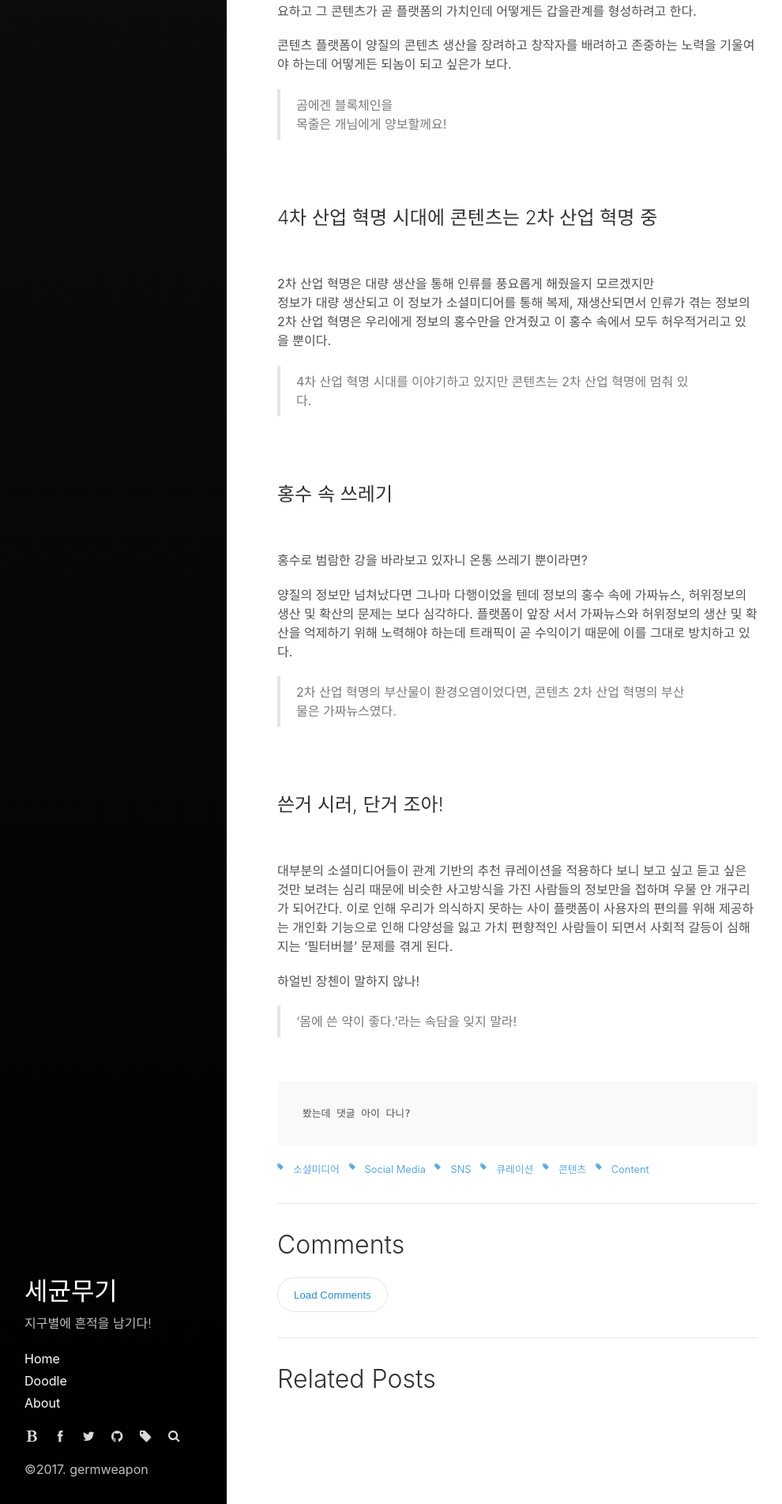
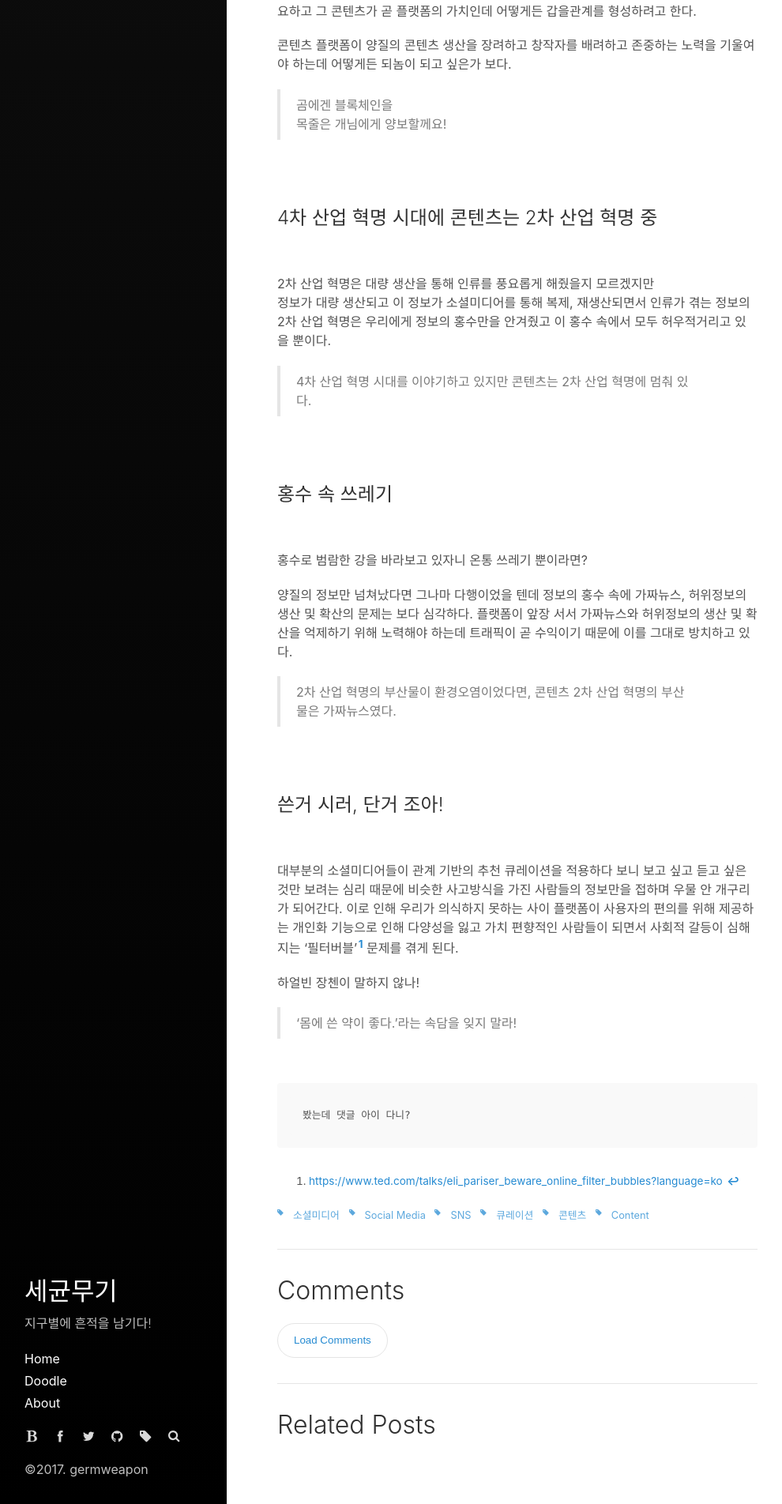
Before and after one commit to germweapon/germweapon.github.io, a Jekyll site: the page built from _posts/2017-06-01-콘텐츠와-콘텐츠-플랫폼에-대한-단상.md, in a window 1280 px wide. Shown: the part 1051-2955 px from the top of the page at 79% size, without its empty margins (1-991 px from the left). Built offline with Jekyll 4.4.1, drawn with Linux system fonts in a browser that asks for light colours.

Commit message:
some fix

```diff
--- a/_posts/2017-06-01-콘텐츠와-콘텐츠-플랫폼에-대한-단상.md
+++ b/_posts/2017-06-01-콘텐츠와-콘텐츠-플랫폼에-대한-단상.md
@@ -76,7 +76,9 @@ last_modified_at: 2017-11-04T12:00:00-05:00
 <br/>
 <br/>
 대부분의 소셜미디어들이 관계 기반의 추천 큐레이션을 적용하다 보니 보고 싶고 듣고 싶은 것만 보려는 심리 때문에 비슷한 사고방식을 가진 사람들의 정보만을 접하며 우물 안 개구리가 되어간다.
-이로 인해 우리가 의식하지 못하는 사이 플랫폼이 사용자의 편의를 위해 제공하는 개인화 기능으로 인해 다양성을 잃고 가치 편향적인 사람들이 되면서 사회적 갈등이 심해지는 '필터버블' 문제를 겪게 된다.
+이로 인해 우리가 의식하지 못하는 사이 플랫폼이 사용자의 편의를 위해 제공하는 개인화 기능으로 인해 다양성을 잃고 가치 편향적인 사람들이 되면서 사회적 갈등이 심해지는 '필터버블'[^1] 문제를 겪게 된다.
+
+[^1]: <https://www.ted.com/talks/eli_pariser_beware_online_filter_bubbles?language=ko>
 
 하얼빈 장첸이 말하지 않나!
 
```
